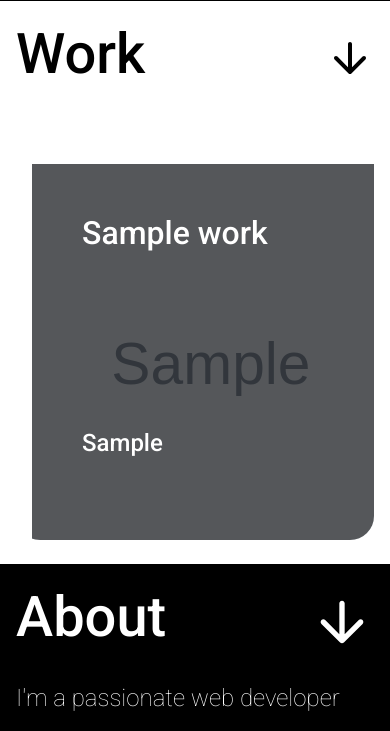
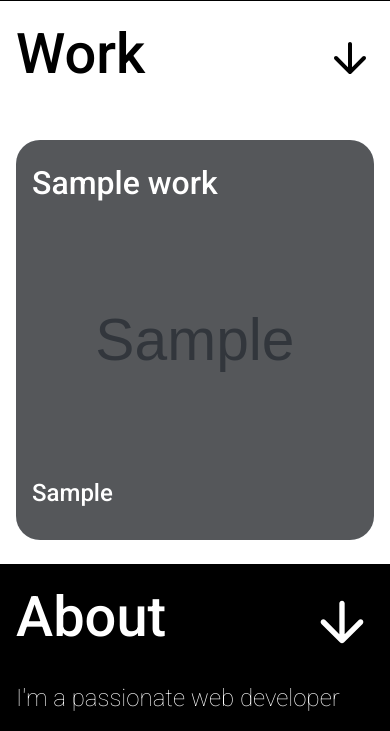
Before and after one commit to pedro092692/portfolio_2024, a Flask app: page / in a window 390 px wide. Shown: the part 1728-2459 px from the top of the page. Run offline with Flask 3, Linux system fonts and the light colour scheme; tables that the repository leaves empty hold one stand-in row (values such as "Sample post"); grey boxes marked "Sample" are stand-in pictures; some libraries are stand-ins or nearby versions.

Commit message:
update mobile styles on main.home

```diff
--- a/app/static/css/main/style.css
+++ b/app/static/css/main/style.css
@@ -449,10 +449,14 @@ nav ul li{
         grid-template-columns: 1fr
     }
 
+
     .work-wrapper .work-card{
         height: 400px;
+        border-radius: 24px;
+    }
+
+    .work-card .content{
         padding: 24px 16px;
-        border-radius: 24px;
     }
 
     .work-wrapper .full{
```
